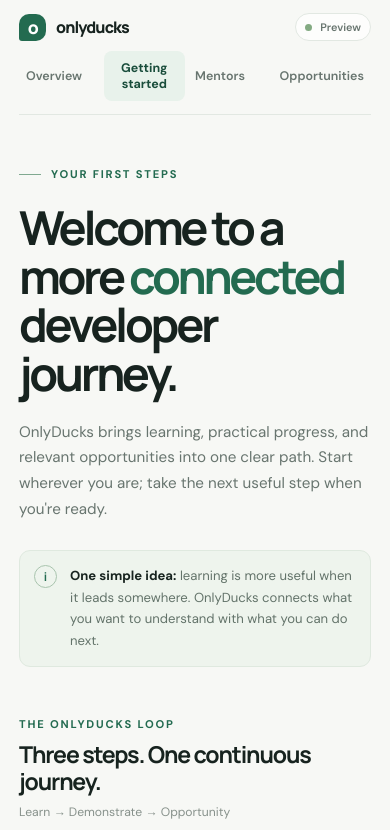
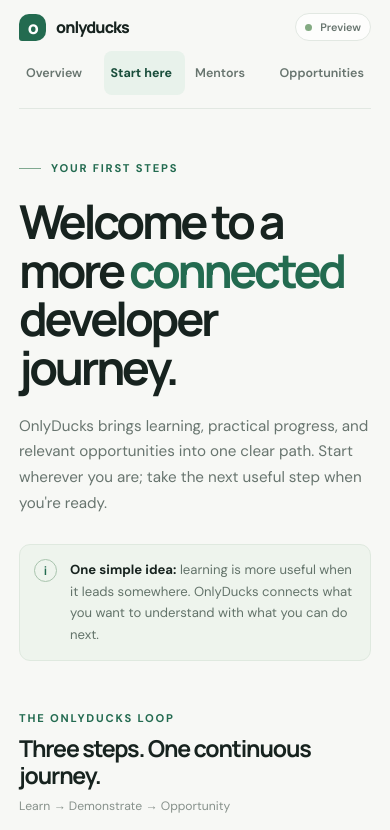
Before and after one commit to CWM-du/OnlyDucks, a Next.js app: page /welcome in a window 390 px wide. Shown: the top 830 px of the page. Built offline with nearby package versions, Linux system fonts and the light colour scheme.

Commit message:
fix(DEV03): shorten onboarding nav label for mobile

```diff
--- a/src/app/welcome/page.tsx
+++ b/src/app/welcome/page.tsx
@@ -13,7 +13,7 @@ export default function WelcomePage() {
         <Link className="brand" href="/" aria-label="OnlyDucks home"><span className="brand-mark">o</span>onlyducks</Link>
         <nav className="main-nav" aria-label="Main navigation">
           <Link className="nav-link" href="/">Overview</Link>
-          <Link className="nav-link nav-link-active" href="/welcome" aria-current="page">Getting started</Link>
+          <Link className="nav-link nav-link-active" href="/welcome" aria-current="page">Start here</Link>
           <Link className="nav-link" href="/mentors">Mentors</Link>
           <Link className="nav-link" href="/feed">Opportunities</Link>
         </nav>
```
